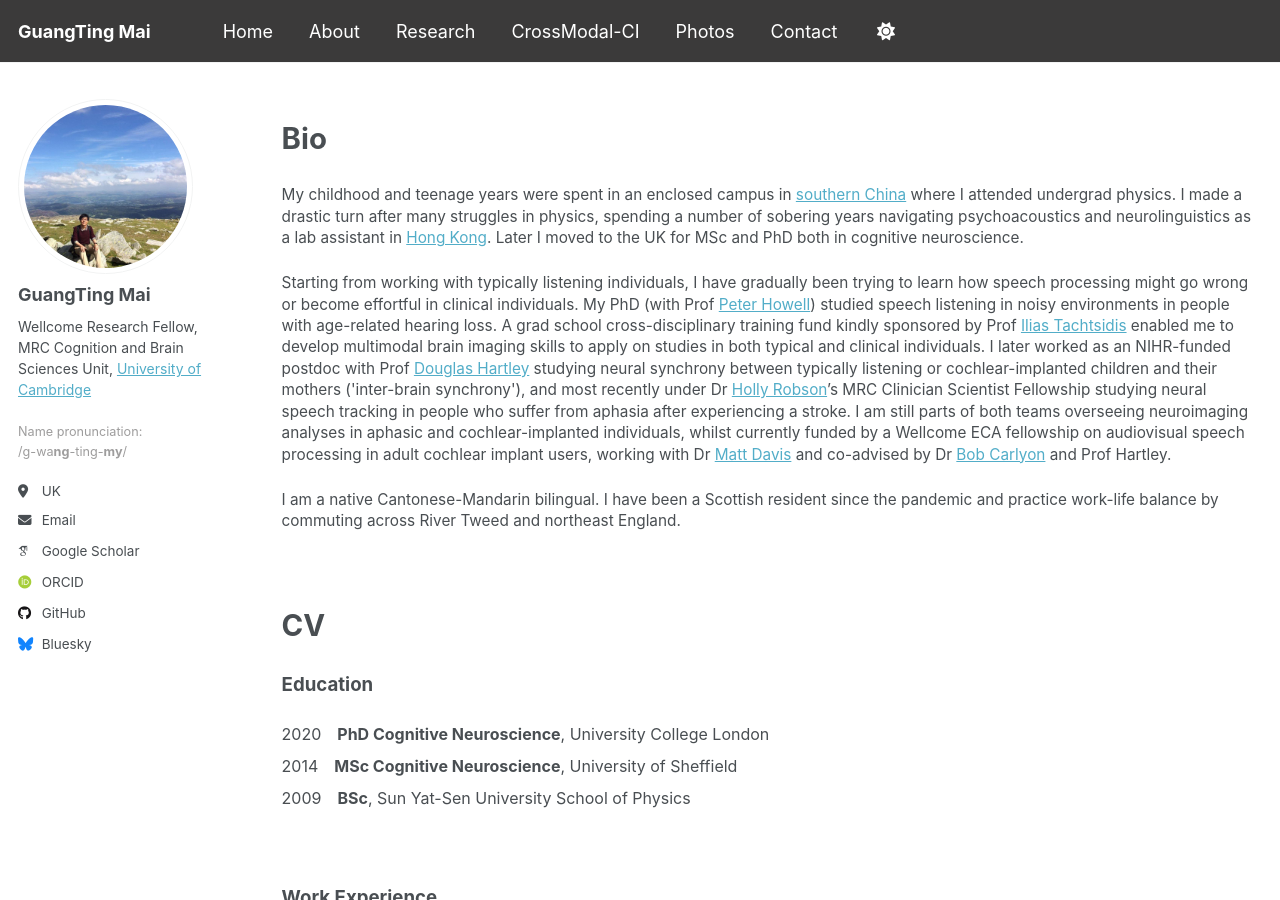
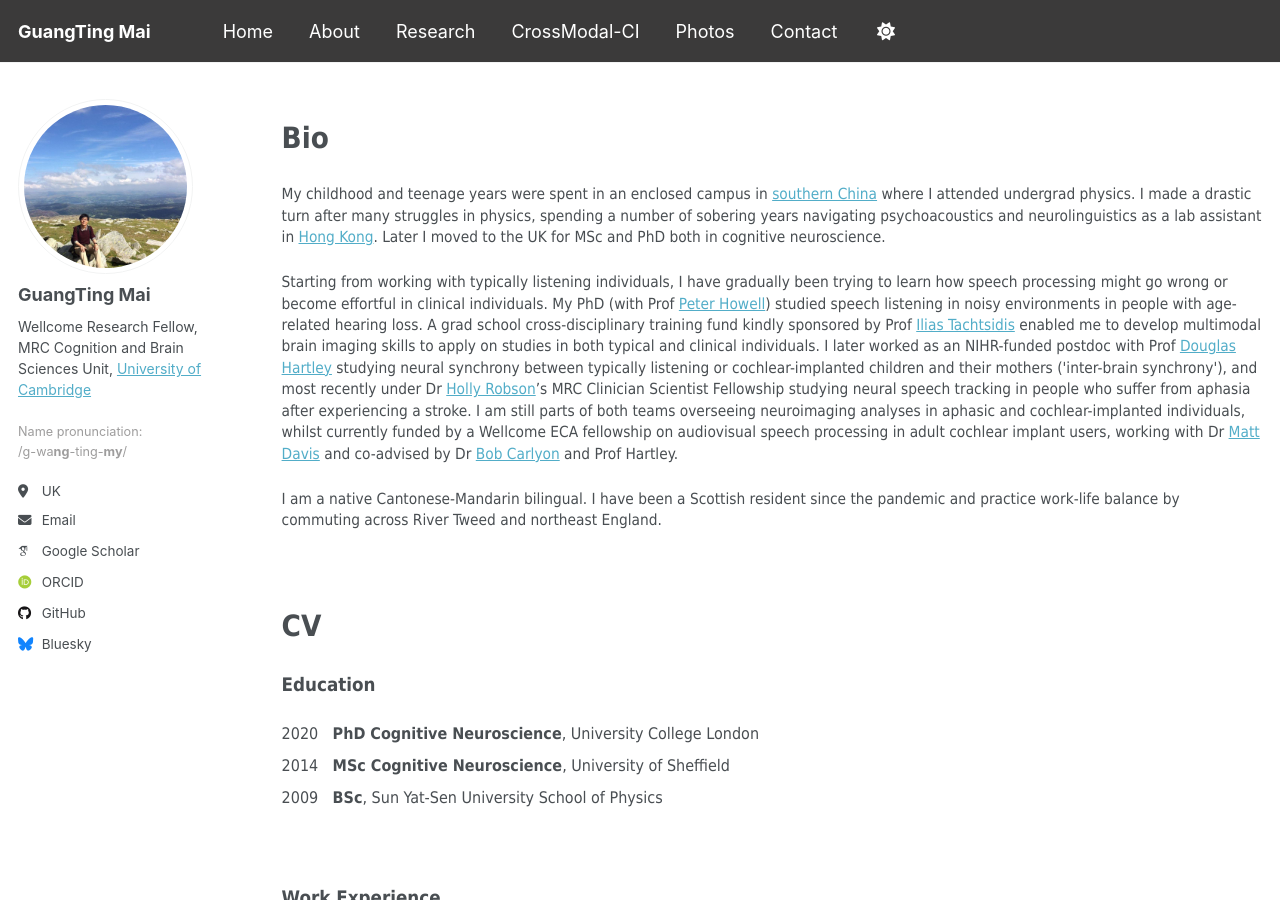
Before and after one commit to guangtingmai/guangtingmai.github.io, a Jekyll site: the page built from _pages/about.html, in a window 1280 px wide and 900 px high. Built offline with Jekyll 4.4.1, drawn with Linux system fonts in a browser that asks for light colours; some web fonts are replaced.

Commit message:
Update about.html

```diff
--- a/_pages/about.html
+++ b/_pages/about.html
@@ -4,13 +4,13 @@ title: ""
 permalink: /about/
 author_profile: true
 ---
-<p><span style="font-size: 22pt;line-height: 1.5;display: block"><strong>Bio</strong></span></p>
-<p><span style="font-size: 11.5pt;line-height: 1.4;display: block;margin-bottom: 0.2vh">My childhood and teenage years were spent in an enclosed
+<p><span style="font-size: 22pt;font-family: Tahoma;line-height: 1.5;display: block"><strong>Bio</strong></span></p>
+<p><span style="font-size: 11.5pt;font-family: Tahoma;line-height: 1.4;display: block;margin-bottom: 0.2vh">My childhood and teenage years were spent in an enclosed
   campus in <a href="https://en.wikipedia.org/wiki/Sun_Yat-sen_University">southern China</a> where I attended undergrad physics. I made a
   drastic turn after many struggles in physics, spending a number of sobering years navigating psychoacoustics and neurolinguistics as a lab assistant
   in <a href="https://www.ee.cuhk.edu.hk/~lel/research/index.html">Hong Kong</a>. Later I moved to the UK for MSc and PhD both in
   cognitive neuroscience.</span>
-<p><span style="font-size: 11.5pt;line-height: 1.4;display: block;margin-bottom: 0.2vh">Starting from working with typically listening individuals,
+<p><span style="font-size: 11.5pt;font-family: Tahoma;line-height: 1.4;display: block;margin-bottom: 0.2vh">Starting from working with typically listening individuals,
   I have gradually been trying to learn how speech processing might go wrong or become effortful in clinical individuals. My PhD (with Prof
   <a href="https://profiles.ucl.ac.uk/2817-peter-howell/">Peter Howell</a>) studied speech listening in noisy environments in people with age-related
   hearing loss. A grad school cross-disciplinary training fund kindly sponsored by Prof <a href="https://profiles.ucl.ac.uk/2168-ilias-tachtsidis">Ilias Tachtsidis</a>
@@ -22,32 +22,32 @@ author_profile: true
   cochlear-implanted individuals, whilst currently funded by a Wellcome ECA fellowship on audiovisual speech processing in adult cochlear
   implant users, working with Dr <a href="https://www.mrc-cbu.cam.ac.uk/people/matt.davis/">Matt Davis</a> and co-advised by Dr
   <a href="https://www.mrc-cbu.cam.ac.uk/people/bob.carlyon/">Bob Carlyon</a> and Prof Hartley.</span></p>
-<p><span style="font-size: 11.5pt;line-height: 1.4;display: block;margin-bottom: 0.2vh">I am a native Cantonese-Mandarin bilingual. I have been a
+<p><span style="font-size: 11.5pt;font-family: Tahoma;line-height: 1.4;display: block;margin-bottom: 0.2vh">I am a native Cantonese-Mandarin bilingual. I have been a
   Scottish resident since the pandemic and practice work-life balance by commuting across River Tweed and northeast England.</span></p>
 
 <br>
-<p><span style="font-size: 22pt;line-height: 1.8;display: block"><strong>CV</strong></span></p>
-<p><span style="font-size: 14pt;line-height: 1;display: block"><strong>Education</strong></span></p>
+<p><span style="font-size: 22pt;font-family: Tahoma;line-height: 1.8;display: block"><strong>CV</strong></span></p>
+<p><span style="font-size: 14pt;font-family: Tahoma;line-height: 1;display: block"><strong>Education</strong></span></p>
 <p>
-  <span style="font-size: 12pt;line-height: 2;display: block;">2020&emsp;<strong>PhD Cognitive Neuroscience</strong>, University College London</span>
-  <span style="font-size: 12pt;line-height: 2;display: block;">2014&emsp;<strong>MSc Cognitive Neuroscience</strong>, University of Sheffield</span>
-  <span style="font-size: 12pt;line-height: 2;display: block;">2009&emsp;<strong>BSc</strong>, Sun Yat-Sen University School of Physics</span>
+  <span style="font-size: 12pt;font-family: Tahoma;line-height: 2;display: block;">2020&emsp;<strong>PhD Cognitive Neuroscience</strong>, University College London</span>
+  <span style="font-size: 12pt;font-family: Tahoma;line-height: 2;display: block;">2014&emsp;<strong>MSc Cognitive Neuroscience</strong>, University of Sheffield</span>
+  <span style="font-size: 12pt;font-family: Tahoma;line-height: 2;display: block;">2009&emsp;<strong>BSc</strong>, Sun Yat-Sen University School of Physics</span>
 </p>
 <br>
-<p><span style="font-size: 14pt;line-height: 1.6;display: block"><strong>Work Experience</strong></span></p>
+<p><span style="font-size: 14pt;font-family: Tahoma;line-height: 1.6;display: block"><strong>Work Experience</strong></span></p>
 <p>
-  <span style="font-size: 12pt;line-height: 1.4;display: block;">2025-2031&emsp;<strong>Wellcome Trust Early Career Research Fellow</strong></span>
-  <span style="font-size: 12pt;line-height: 1.5;display: block;">&emsp;&emsp;&emsp;&emsp;&emsp;&ensp;&nbsp;MRC Cognition and Brain Sciences Unit, University of Cambridge</span>
+  <span style="font-size: 12pt;font-family: Tahoma;line-height: 1.4;display: block;">2025-2031&emsp;<strong>Wellcome Trust Early Career Research Fellow</strong></span>
+  <span style="font-size: 12pt;font-family: Tahoma;line-height: 1.5;display: block;">&emsp;&emsp;&emsp;&emsp;&emsp;&ensp;&nbsp;MRC Cognition and Brain Sciences Unit, University of Cambridge</span>
 </p>
 <p>
-  <span style="font-size: 12pt;line-height: 1.4;display: block;">2023-2025&emsp;<strong>Research Fellow</strong>
-  <span style="font-size: 12pt;line-height: 1.5;display: block;">&emsp;&emsp;&emsp;&emsp;&emsp;&ensp;&nbsp;Division of Psychology and Language Sciences, University College London</span>
+  <span style="font-size: 12pt;font-family: Tahoma;line-height: 1.4;display: block;">2023-2025&emsp;<strong>Research Fellow</strong>
+  <span style="font-size: 12pt;font-family: Tahoma;line-height: 1.5;display: block;">&emsp;&emsp;&emsp;&emsp;&emsp;&ensp;&nbsp;Division of Psychology and Language Sciences, University College London</span>
 </p>
 <p>
-  <span style="font-size: 12pt;line-height: 1.4;display: block;">2020-2024&emsp;<strong>Research Fellow</strong>
-  <span style="font-size: 12pt;line-height: 1.5;display: block;">&emsp;&emsp;&emsp;&emsp;&emsp;&ensp;&nbsp;NIHR Nottingham Biomedical Research Centre, University of Nottingham</span>
+  <span style="font-size: 12pt;font-family: Tahoma;line-height: 1.4;display: block;">2020-2024&emsp;<strong>Research Fellow</strong>
+  <span style="font-size: 12pt;font-family: Tahoma;line-height: 1.5;display: block;">&emsp;&emsp;&emsp;&emsp;&emsp;&ensp;&nbsp;NIHR Nottingham Biomedical Research Centre, University of Nottingham</span>
 </p>
 <p>
-  <span style="font-size: 12pt;line-height: 1.4;display: block;">2009-2013&emsp;<strong>Research Assistant</strong>
-  <span style="font-size: 12pt;line-height: 1.5;display: block;">&emsp;&emsp;&emsp;&emsp;&emsp;&ensp;&nbsp;Department of Electronic Engineering, Chinese University of Hong Kong</span>
+  <span style="font-size: 12pt;font-family: Tahoma;line-height: 1.4;display: block;">2009-2013&emsp;<strong>Research Assistant</strong>
+  <span style="font-size: 12pt;font-family: Tahoma;line-height: 1.5;display: block;">&emsp;&emsp;&emsp;&emsp;&emsp;&ensp;&nbsp;Department of Electronic Engineering, Chinese University of Hong Kong</span>
 </p>
```
